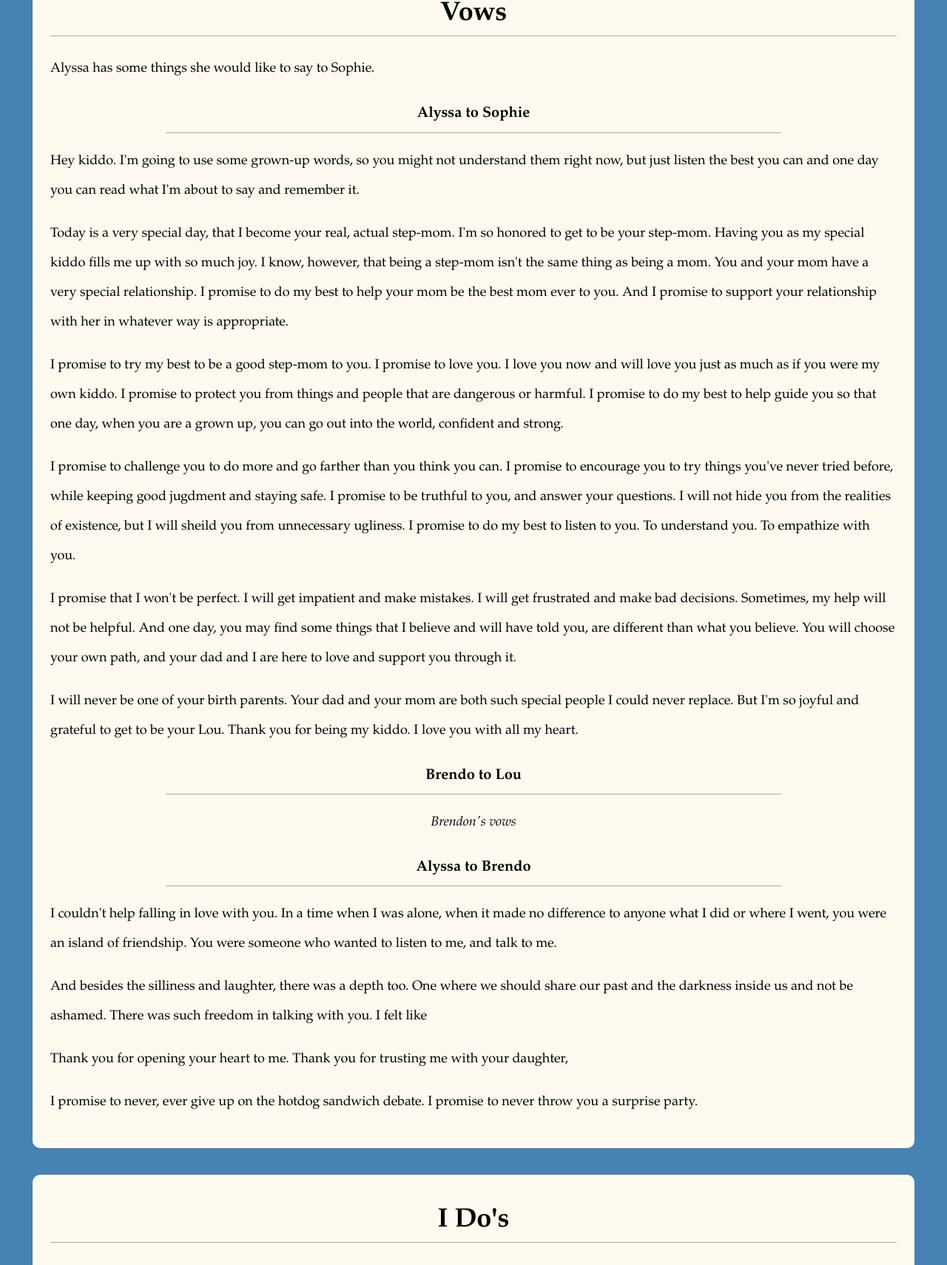
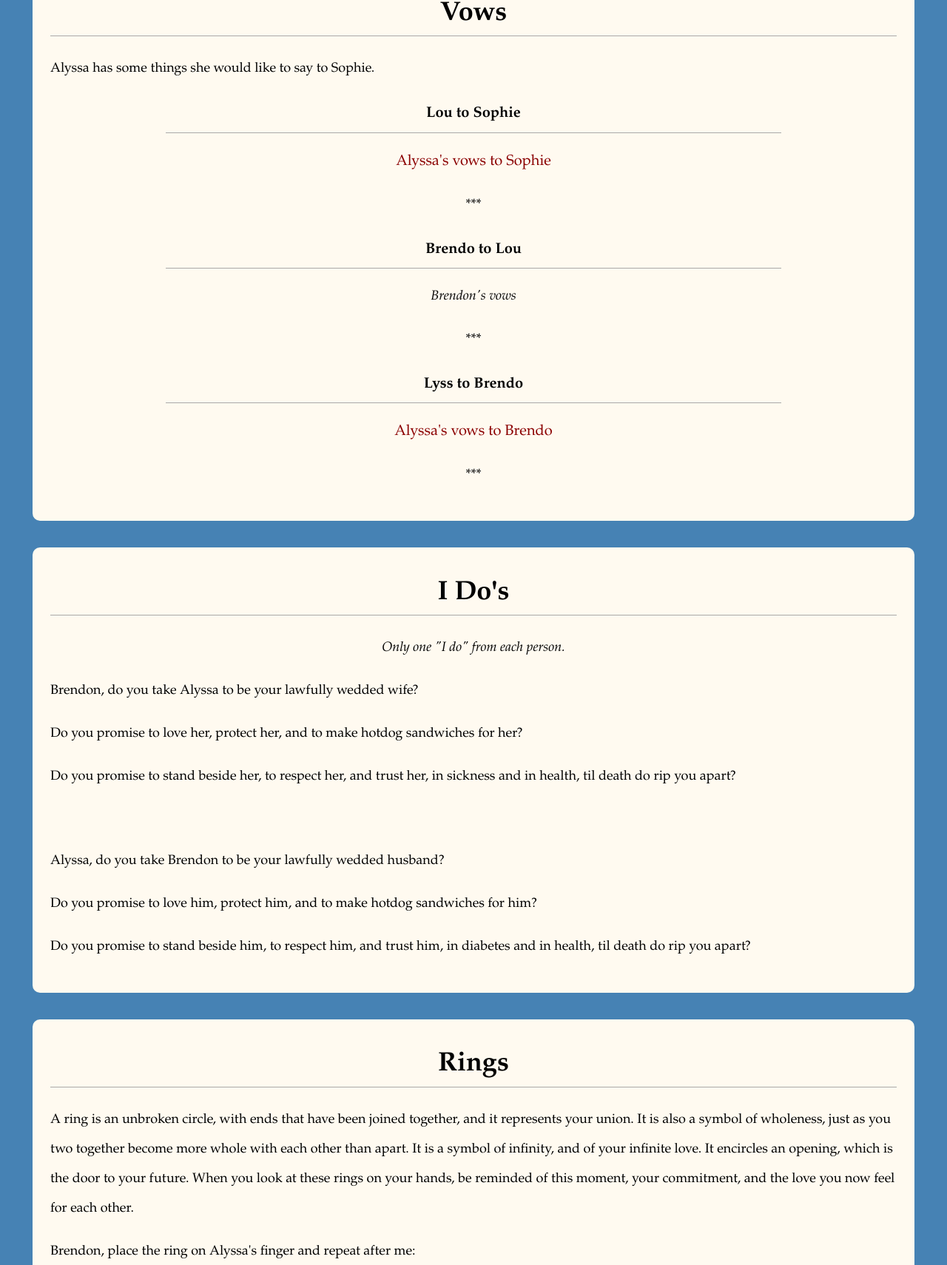
Before and after one commit to missalyss/werding, a website: page index.html in a window 1280 px wide. Shown: the part 1100-2810 px from the top of the page at 74% size. Drawn offline with Linux system fonts and the light colour scheme.

Commit message:
moved vows to separate pages and finished vows

```diff
--- a/index.html
+++ b/index.html
@@ -21,20 +21,19 @@
       <p>In the case of this family, the only death is the idea of their separateness. They have known long before today that they are a family. Together, they have felt the strength of their community. They have known companionship, refuge, warmth, affection, and lots and lots of love.</p>
       <p>Today, Brendon and Alyssa (with the help of Sophie) plant new seeds. By saying "I do", they affirm the commitment they have already known, the love they have already felt, and the family they already are. Love is a powerful force, a vicious cycle, where love begets more love. And with it, this family has been able, and will be able to reap connection, joy, and more love.</p>
     </div>
-    <div class="vows container">
+
+    <div id="vows" class="vows container">
       <h1>Vows</h1>
       <p>
         Alyssa has some things she would like to say to Sophie.
       </p>
-      <div class="alyssaToSophie">
-        <h3>Alyssa to Sophie</h3>
-        <p>Hey kiddo. I'm going to use some grown-up words, so you might not understand them right now, but just listen the best you can and one day you can read what I'm about to say and remember it.
-        <p>Today is a very special day, that I become your real, actual step-mom. I'm so honored to get to be your step-mom. Having you as my special kiddo fills me up with so much joy. I know, however, that being a step-mom isn't the same thing as being a mom. You and your mom have a very special relationship. I promise to do my best to help your mom be the best mom ever to you. And I promise to support your relationship with her in whatever way is appropriate.</p>
-        <p>I promise to try my best to be a good step-mom to you. I promise to love you. I love you now and will love you just as much as if you were my own kiddo. I promise to protect you from things and people that are dangerous or harmful. I promise to do my best to help guide you so that one day, when you are a grown up, you can go out into the world, confident and strong.</p>
-        <p>I promise to challenge you to do more and go farther than you think you can. I promise to encourage you to try things you've never tried before, while keeping good jugdment and staying safe. I promise to be truthful to you, and answer your questions. I will not hide you from the realities of existence, but I will sheild you from unnecessary ugliness. I promise to do my best to listen to you. To understand you. To empathize with you.</p>
-        <p>I promise that I won't be perfect. I will get impatient and make mistakes. I will get frustrated and make bad decisions. Sometimes, my help will not be helpful. And one day, you may find some things that I believe and will have told you, are different than what you believe. You will choose your own path, and your dad and I are here to love and support you through it.</p>
-        <p>I will never be one of your birth parents. Your dad and your mom are both such special people I could never replace. But I'm so joyful and grateful to get to be your Lou. Thank you for being my kiddo. I love you with all my heart.</p>
-      </div>
+
+      <h3>Lou to Sophie</h3>
+      <p class="center">
+        <a class="center" href="./alyssa-to-sophie.html">Alyssa's vows to Sophie</a>
+      </p>
+
+      <p class="center">***</p>
 
       <div class="brendoToAlyssa">
         <h3>Brendo to Lou</h3>
@@ -43,19 +42,18 @@
         </p>
       </div>
 
-      <div class="alyssaToBrendo">
-        <h3>Alyssa to Brendo</h3>
-        <p>I couldn't help falling in love with you. In a time when I was alone, when it made no difference to anyone what I did or where I went, you were an island of friendship. You were someone who wanted to listen to me, and talk to me.</p>
-        <p>And besides the silliness and laughter, there was a depth too. One where we should share our past and the darkness inside us and not be ashamed. There was such freedom in talking with you. I felt like </p>
+      <p class="center">***</p>
 
-        <p>Thank you for opening your heart to me. Thank you for trusting me with your daughter, </p>
-        <p>I promise to never, ever give up on the hotdog sandwich debate. I promise to never throw you a surprise party.</p>
-      </div>
+      <h3>Lyss to Brendo</h3>
+      <p class="center">
+        <a class="center" href="./alyssa-to-brendo.html">Alyssa's vows to Brendo</a>
+      </p>
+
+      <p class="center">***</p>
+
     </div>
-    <!-- <p>I remember when I first talked about you. It was to my family, before my brother Emerson's wedding. I said, \"Oh you guys, my new boss is great, he thinks I'm funny.\" The truth is, I'm probably not really as funny as I am weird and silly. But that didn't seem to bother you. It seemed to surprise you and pull out characteristics that I didn't expect from your stoic face. And together, we experienced laughter and joy. Whether it was using emojis to make each other guess songs, or me winning at the month-long water drinking contest, together we took the ordinary and made it extraordinary.</p> -->
-    <!-- <p>I'm not kidding when I say that I couldn't help falling in love with you. You were unavailable for several reasons and I respected that, keeping our relationship as platonic as possible. I started to refer to you as 'a really good friend' while looking up ehow articles of how to not fall in love with someone.</p> -->
 
-    <div class="iDos container">
+    <div id="idos" class="iDos container">
       <h1>I Do's</h1>
       <p class="center">
         <em>Only one "I do" from each person.</em>
--- a/main.css
+++ b/main.css
@@ -37,10 +37,10 @@ p {
 }
 
 
-blockquote {
-  font-size: 21px;
-  font-weight: 400;
-  line-height: 30px;
+a {
+  font-size: 20px;
+  color: darkred;
+  text-decoration: none;
 }
 
 
```
Also changed, not shown: alyssa-to-brendo.html (added, +47 -0 lines), alyssa-to-sophie.html (added, +33 -0 lines).
